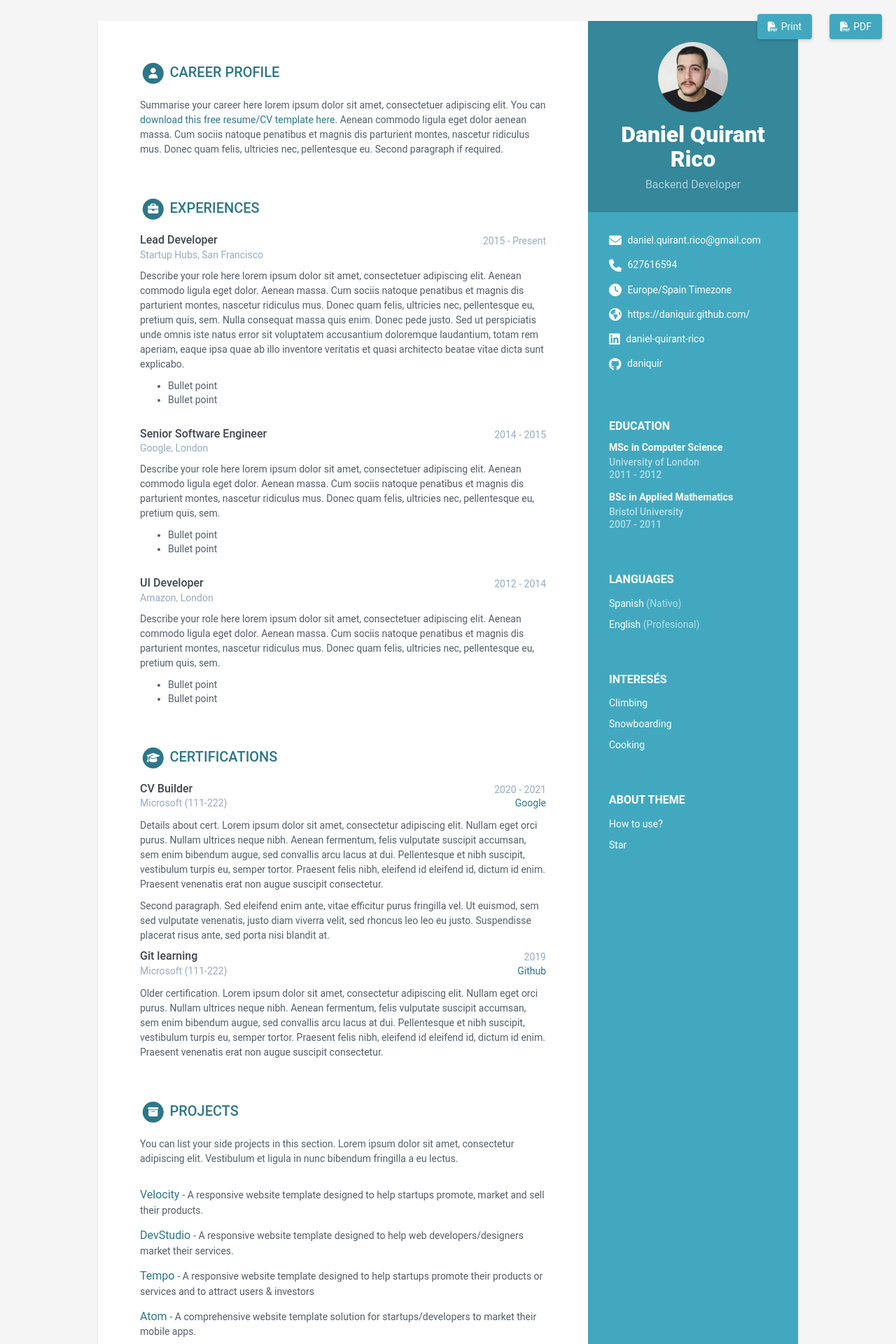
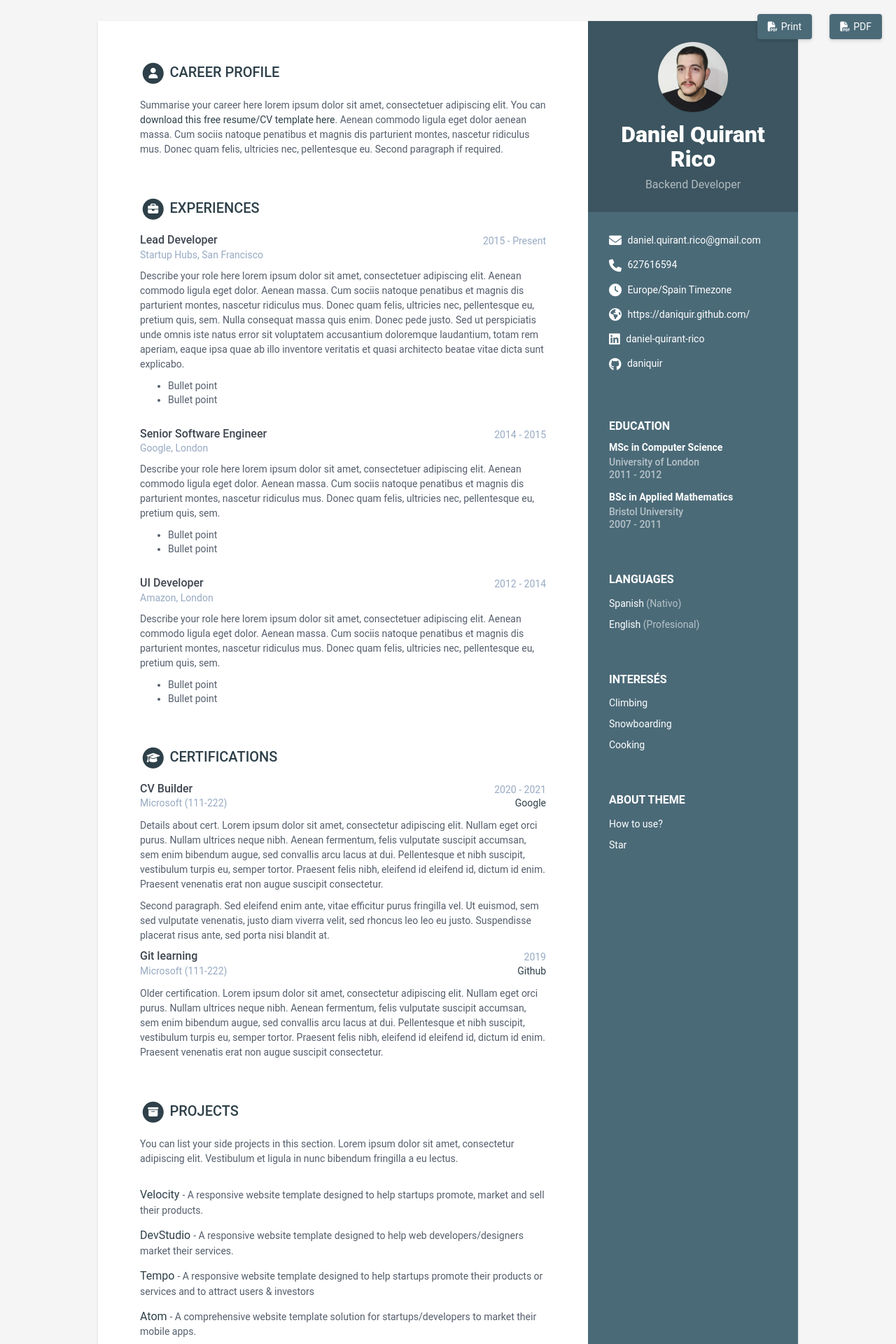
Before and after one commit to daniquir/daniquir, a Jekyll site: the page built from index.html, in a window 1280 px wide. Shown: the top 1920 px of the page at 70% size. Built offline with Jekyll 4.4.1, drawn with Linux system fonts in a browser that asks for light colours.

Commit message:
Update site URL and theme skin in config

```diff
--- a/_config.yml
+++ b/_config.yml
@@ -2,7 +2,7 @@
 
 # Site Settings
 title: Daniel Quirant Rico - CV online
-url: 'http://daniquir.github.io'
+url: 'https://daniquir.github.io'
 
 #change it according to your repository name
 # disabling since we are using a custom domain
@@ -10,7 +10,7 @@ baseurl: ''
 
 description: Aquí encontrarás un resumen de mi trayectoria, mis proyectos destacados y las tecnologías con las que trabajo a diario
 # Style will be applied only after restarting the build or serve. Just choose one of the options.
-theme_skin: blue # blue turquoise green berry orange ceramic teal oceanstale
+theme_skin: ceramic # blue turquoise green berry orange ceramic teal oceanstale
 chrome_mobile_color: #use hex colors (ex:#1976d2) or leave empty if you don't want a color for chrome mobile searchbar
 
 # Tracker
```
